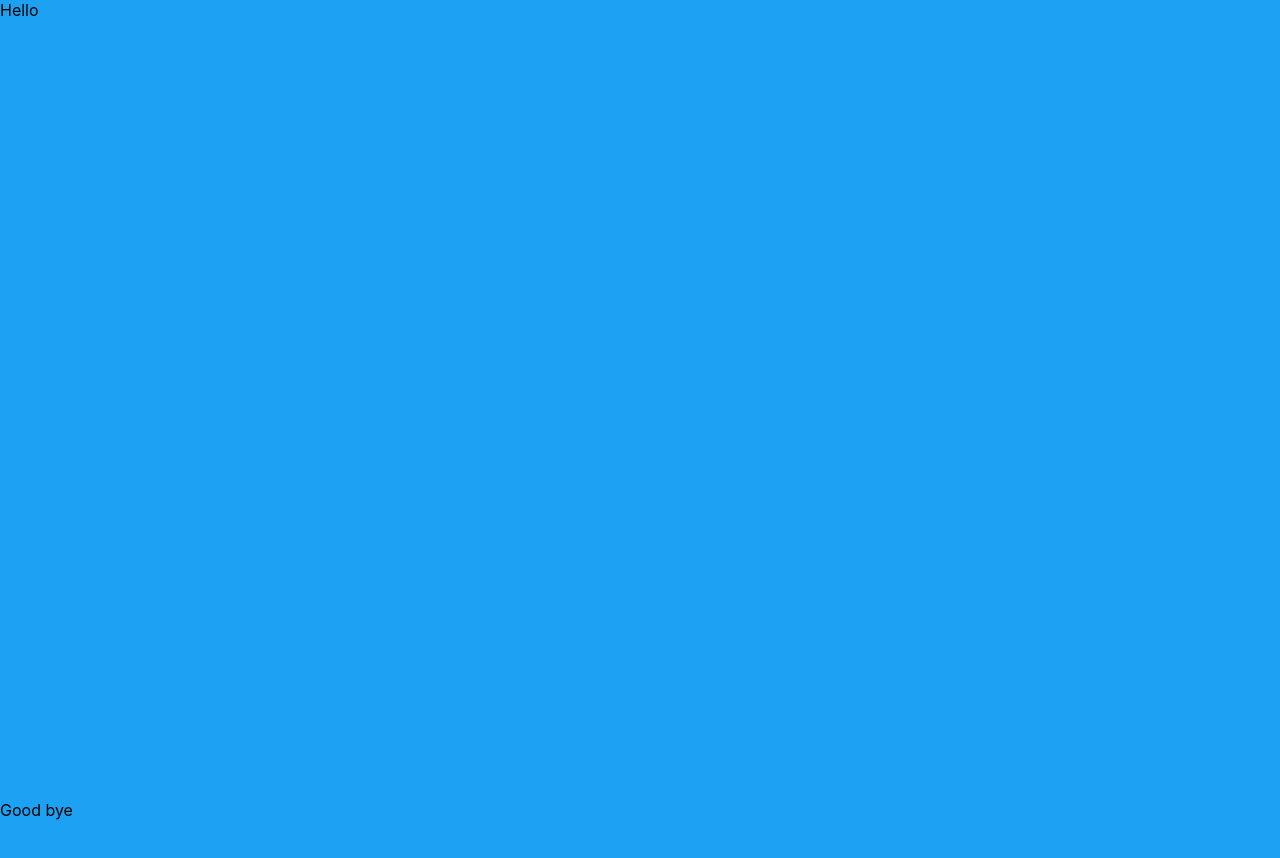
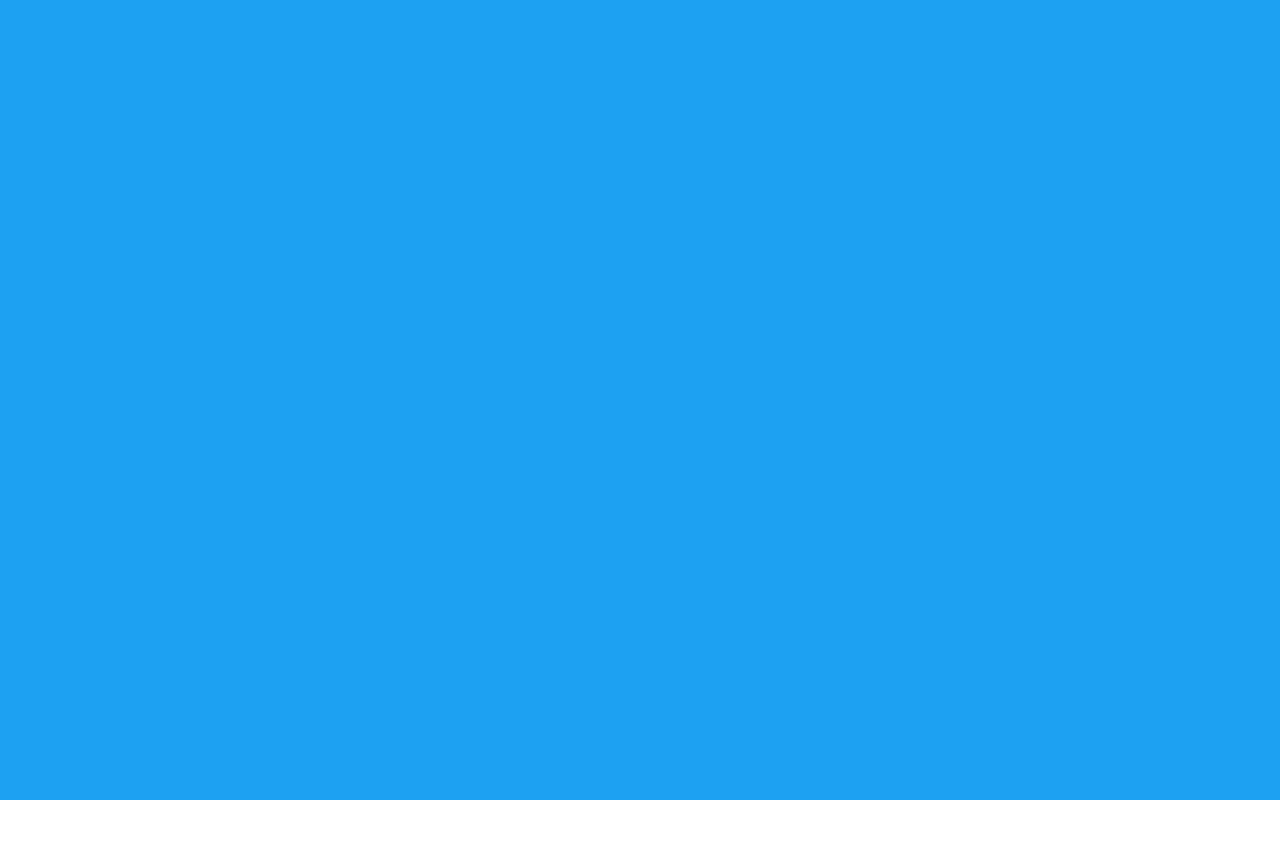
Before and after one commit to clu2001/quckidon, a React (Create React App) app in the folder frontend/: page /original-characters in a window 1280 px wide. Shown: the top 858 px of the page. After the commit the page ends 800 px from the top, so only its background shows below. Built offline with nearby package versions, Linux system fonts and the light colour scheme.

Commit message:
created character page necessities

```diff
--- /dev/null
+++ b/frontend/src/Components/CharacterComponent.tsx
@@ -0,0 +1,11 @@
+import React from "react";
+
+
+
+const CharacterComponent = ( location: boolean ) => {
+
+
+    return (<div>{boolean}</div>);
+}
+
+export default CharacterComponent;
--- a/frontend/src/Components/HomeComponent.tsx
+++ b/frontend/src/Components/CharacterContainer.tsx
@@ -1,8 +1,12 @@
-import React from "react"
+import React from "react";
 import { useDynamicWindowDimensions } from "../Utilities/Utilities.tsx"
+import CharacterComponent from "CharacterComponent.tsx"
 
-const HomeComponent = () => {
+
+const CharacterContainer = ( characterComponent ) => {
     const { height, width } = useDynamicWindowDimensions();
+
+    const left: boolean = false;
 
     const componentStyle = {
         width: `${width}px`,
@@ -10,12 +14,10 @@ const HomeComponent = () => {
         backgroundColor: `#1DA1F2`,
     }
 
-
     return (
-    <div>
-        <div style={componentStyle}>Hello</div>
-        <div style={componentStyle}>Good bye</div>
+    <div style={componentStyle}>
+        <CharacterComponent location={left}/>
     </div>);
 }
 
-export default HomeComponent;
+export default CharacterContainer;
--- /dev/null
+++ b/frontend/src/Components/HomeContainer.tsx
@@ -0,0 +1,18 @@
+import React from "react"
+import { useDynamicWindowDimensions } from "../Utilities/Utilities.tsx"
+
+const HomeContainer = () => {
+    const { height, width } = useDynamicWindowDimensions();
+
+    const componentStyle = {
+        width: `${width}px`,
+        height: `${height}px`,
+        backgroundColor: `#1DA1F2`,
+    }
+
+
+    return (
+        <div style={componentStyle}></div>);
+}
+
+export default HomeContainer;
--- a/frontend/src/Pages/CharacterGallery.tsx
+++ b/frontend/src/Pages/CharacterGallery.tsx
@@ -3,7 +3,25 @@ import React from "react";
 
 const CharacterGallery = () => {
 
-    return (<div></div>);
+    const characters: string[] = [
+        { name: "Jack Wallace",
+        description: "short descriptor about Jack"},
+
+        { name: "Maria Kennedy",
+        description: "short descriptor about Maria"},
+
+        { name: "Julian Kyles",
+        description: "short descriptor about Julian"},
+
+        { name: "Johannes",
+        description: "short descriptor about Jack"}
+    ];
+
+
+
+    return (
+    <div>
+    </div>);
 
 }
 
--- a/frontend/src/Pages/Home.tsx
+++ b/frontend/src/Pages/Home.tsx
@@ -1,10 +1,10 @@
 import React from "react"
-import HomeComponent from "../Components/HomeComponent.tsx"
+import HomeContainer from "../Components/HomeContainer.tsx"
 
 const Home = () => {
   return (
     <div>
-      <HomeComponent />
+      <HomeContainer />
     </div>);
 }
 
```
Also changed, not shown: frontend/src/Components/Footer.tsx (added, +9 -0 lines).
